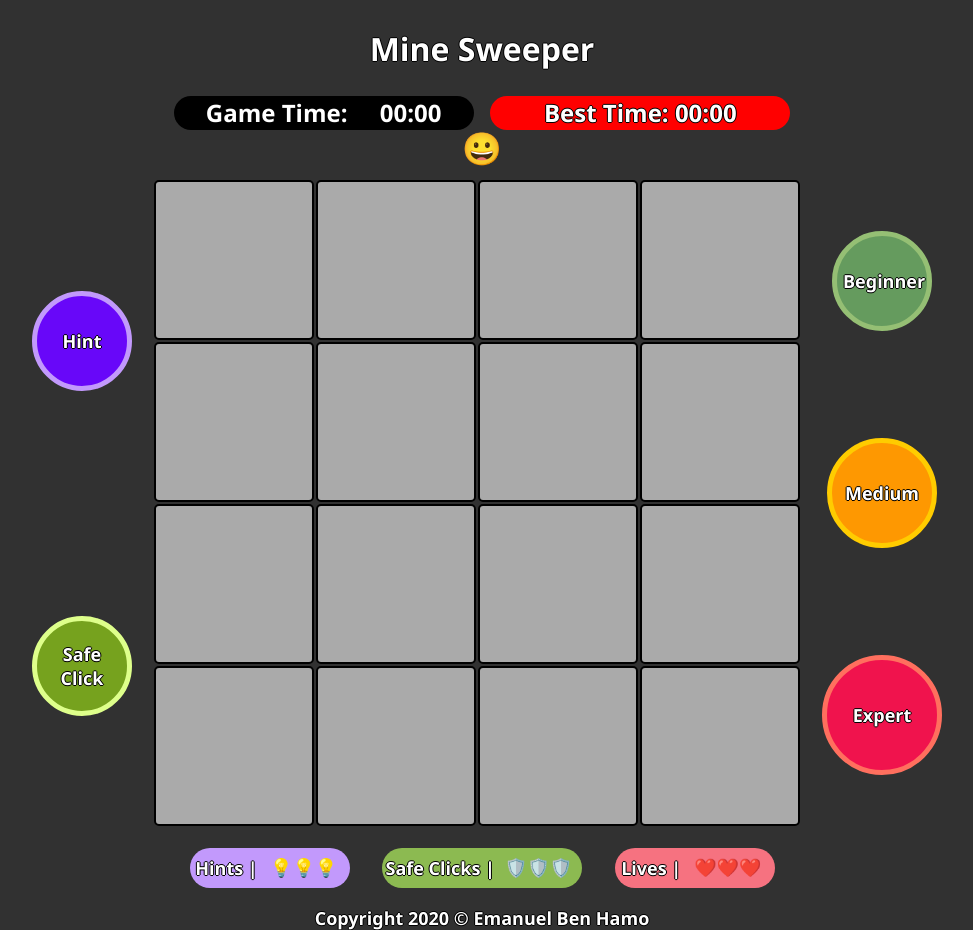
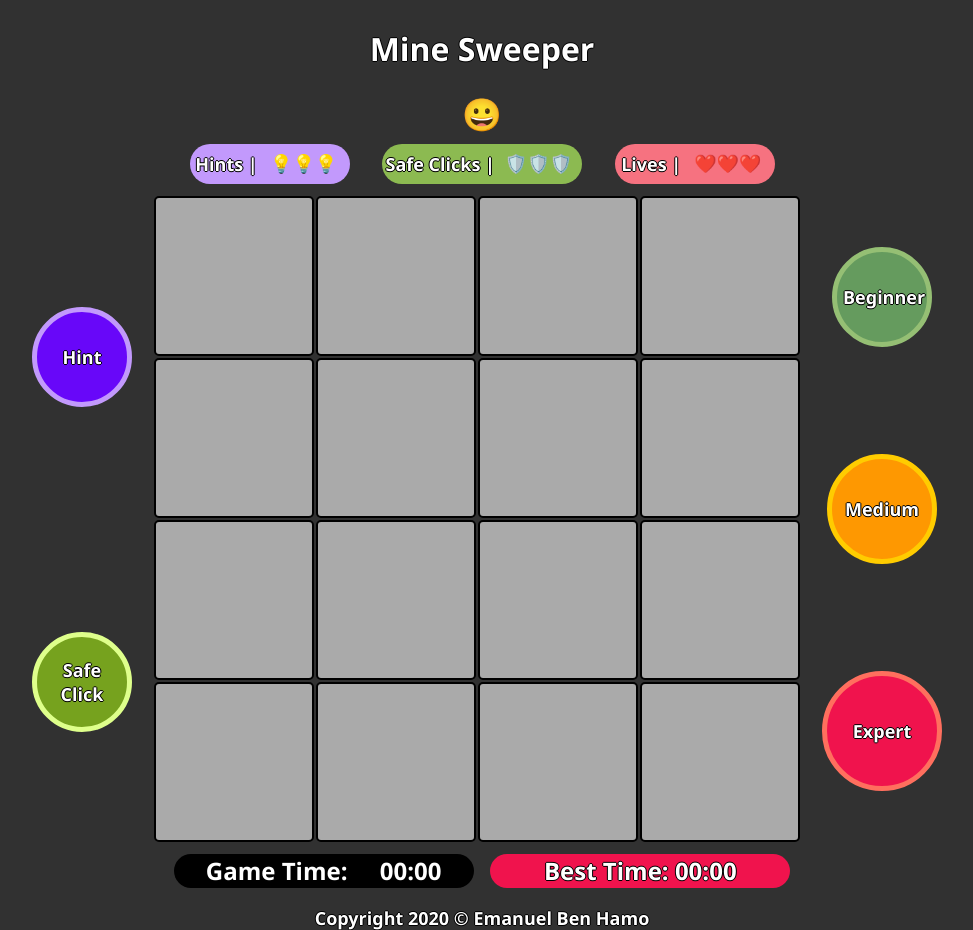
Before and after one commit to EmanuelBenHamo/Sprint1-MineSweeper, a plain HTML site: page index.html in a window 1280 px wide. Shown: the whole page, without its empty margins (158-1131 px from the left). Drawn offline with Linux system fonts and the light colour scheme.

Commit message:
changed order of time and assist info

```diff
--- a/css/main.css
+++ b/css/main.css
@@ -158,14 +158,14 @@ body {
     width: 650px;
     justify-content: space-evenly;
     align-items: center;
+    margin-top: 10px;
 }
 
 .game-best-time-container {
     display: flex;
     flex-direction: row;
     box-sizing: border-box;
-    background-color: green;
-    background-color: #ff0000;
+    background-color: #f0134d;
     font-family: 'Segoe UI', Tahoma, Geneva, Verdana, sans-serif;
     border-radius: 20px;
     width: 300px;
@@ -271,12 +271,12 @@ body {
     background-color: #6807f9;
 }
 
-.game-bottom-info-container {
+.game-assist-info-container {
     display: flex;
     flex-direction: row;
     justify-content: space-evenly;
     align-items: center;
-    margin-top: 20px;
+    margin-top: 10px;
     width: 650px;
     text-align: center;
 }
--- a/index.html
+++ b/index.html
@@ -14,19 +14,21 @@
     <div class="main-game-container">
         <div class="game-container">
             <div class="game-top-info-container">
-                <div class="game-time-container">
-                    <div class="game-current-time-container">
-                        <div class="time-display-text">Game Time:</div>
-                        <div class="time-elapsed-container">
-                            <div class="time-display-minutes">00:</div>
-                            <div class="time-display-seconds">00</div>
-                        </div>
+                <div class="start-over-btn" onclick="initGame()">😀</div>
+                <div class="game-assist-info-container">
+                    <div class="hints-container">
+                        <div class="hints-text">Hints |</div>
+                        <div class="hints">💡💡💡</div>
                     </div>
-                    <div class="game-best-time-container">
-                        <div class="best-time">Best Time: 00:00</div>
+                    <div class="safe-clicks-container">
+                        <div class="safe-clicks-text">Safe Clicks |</div>
+                        <div class="safe-clicks">🛡️🛡️🛡️</div>
+                    </div>
+                    <div class="lives-container">
+                        <div class="lives-text">Lives |</div>
+                        <div class="lives">❤️❤️❤️</div>
                     </div>
                 </div>
-                <div class="start-over-btn" onclick="initGame()">😀</div>
             </div>
             <div class="game-playing-container">
                 <div class="assist-btns-container">
@@ -46,20 +48,19 @@
                     <button class="level-btn expert-level-btn" onclick="applyLevel(this)">Expert</button>
                 </div>
             </div>
-            <div class="game-bottom-info-container">
-                <div class="hints-container">
-                    <div class="hints-text">Hints |</div>
-                    <div class="hints">💡💡💡</div>
+            <div class="game-time-container">
+                <div class="game-current-time-container">
+                    <div class="time-display-text">Game Time:</div>
+                    <div class="time-elapsed-container">
+                        <div class="time-display-minutes">00:</div>
+                        <div class="time-display-seconds">00</div>
+                    </div>
                 </div>
-                <div class="safe-clicks-container">
-                    <div class="safe-clicks-text">Safe Clicks |</div>
-                    <div class="safe-clicks">🛡️🛡️🛡️</div>
-                </div>
-                <div class="lives-container">
-                    <div class="lives-text">Lives |</div>
-                    <div class="lives">❤️❤️❤️</div>
+                <div class="game-best-time-container">
+                    <div class="best-time">Best Time: 00:00</div>
                 </div>
             </div>
+
         </div>
     </div>
     <h3 class="info footer">Copyright 2020 © Emanuel Ben Hamo</h3>
```
